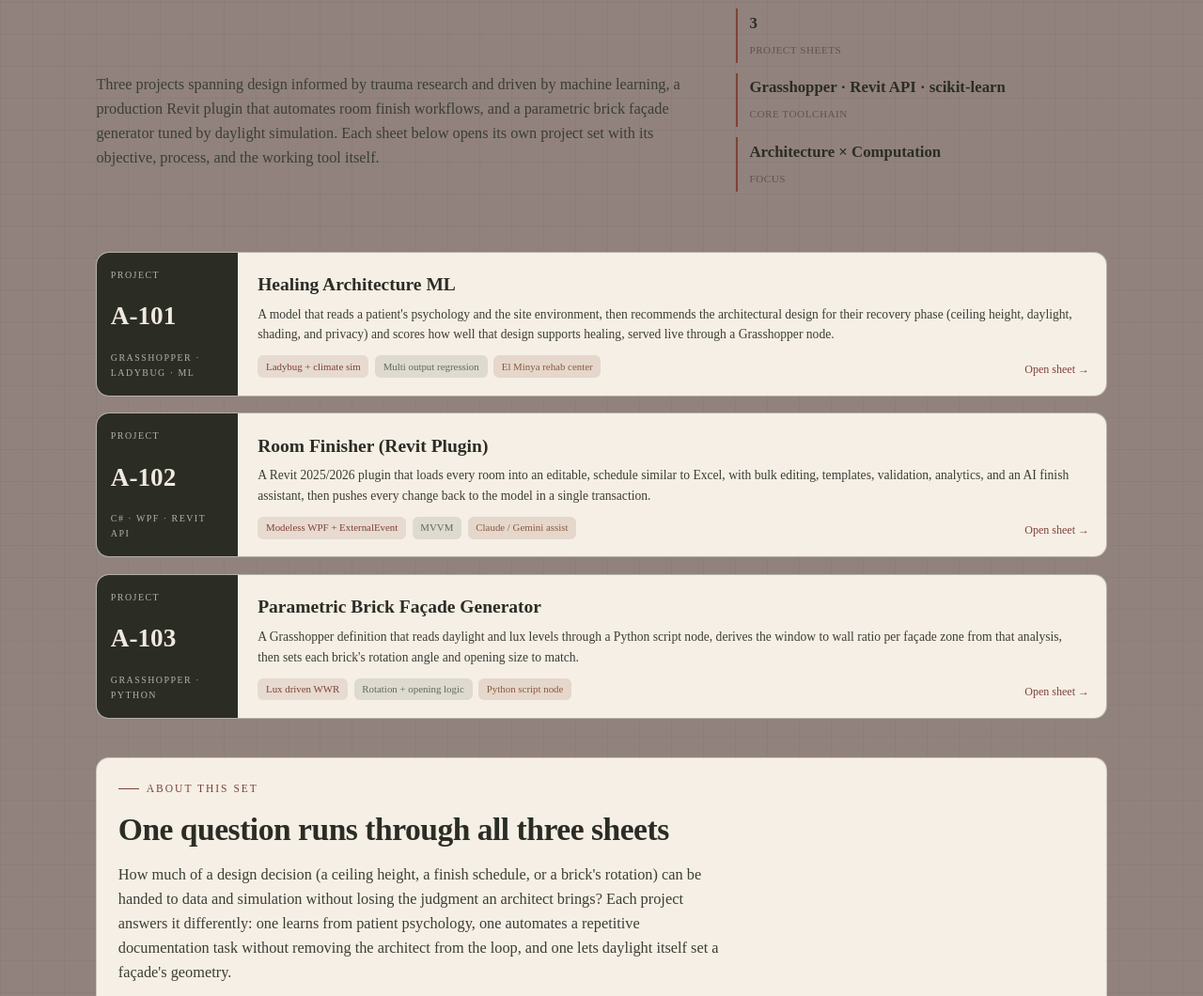
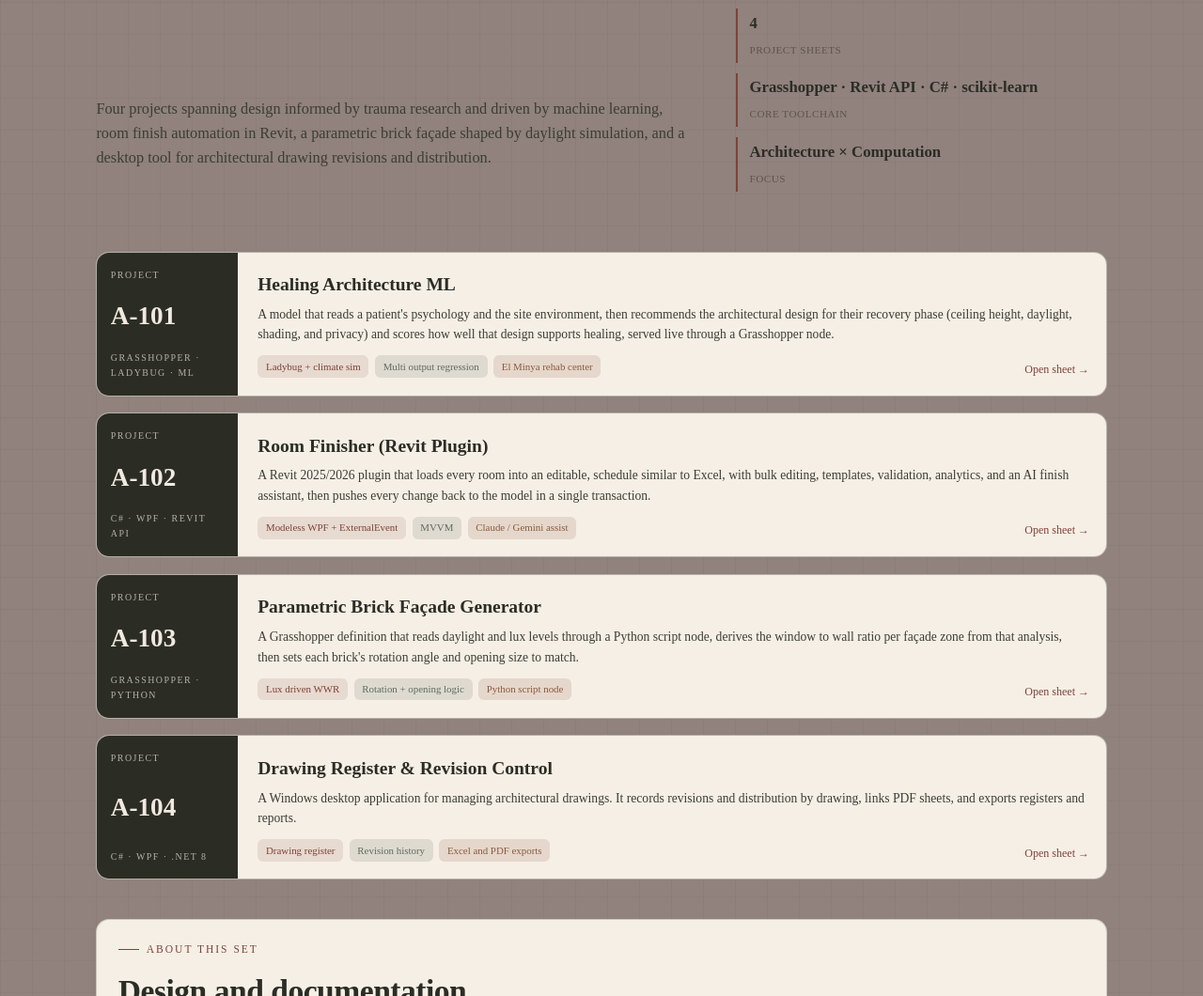
Before and after one commit to Jamila-2004/FinalSmartPortfolio, a plain HTML site: page index.html in a window 1280 px wide. Shown: the part 236-1296 px from the top of the page at 94% size. Drawn offline with Linux system fonts and the light colour scheme.

Commit message:
Add Drawing Register portfolio project

```diff
--- a/index.html
+++ b/index.html
@@ -53,13 +53,12 @@
 <section class="hero">
   <h1>Architecture that learns from<br><span class="hl">data, code, and craft.</span></h1>
   <div class="hero-grid">
-    <p class="sub">Three projects spanning design informed by trauma research and driven by machine learning, a
-      production Revit plugin that automates room finish workflows, and a parametric brick façade
-      generator tuned by daylight simulation. Each sheet below opens its own project set with its objective,
-      process, and the working tool itself.</p>
+    <p class="sub">Four projects spanning design informed by trauma research and driven by machine learning,
+      room finish automation in Revit, a parametric brick façade shaped by daylight simulation, and
+      a desktop tool for architectural drawing revisions and distribution.</p>
     <div class="hero-stats">
-      <div class="hero-stat"><b>3</b><span>Project sheets</span></div>
-      <div class="hero-stat"><b>Grasshopper · Revit API · scikit-learn</b><span>Core toolchain</span></div>
+      <div class="hero-stat"><b>4</b><span>Project sheets</span></div>
+      <div class="hero-stat"><b>Grasshopper · Revit API · C# · scikit-learn</b><span>Core toolchain</span></div>
       <div class="hero-stat"><b>Architecture × Computation</b><span>Focus</span></div>
     </div>
   </div>
@@ -106,16 +105,26 @@
     <div class="sheet-arrow">Open sheet →</div>
   </div>
 
+  <div class="sheet">
+    <a class="hitbox" href="projects/drawingregister/index.html" aria-label="Open Drawing Register and Revision Control"></a>
+    <div class="sheet-num"><span>Project</span><b>A-104</b><span>C# · WPF · .NET 8</span></div>
+    <div class="sheet-body">
+      <h3>Drawing Register &amp; Revision Control</h3>
+      <p>A Windows desktop application for managing architectural drawings. It records revisions and
+        distribution by drawing, links PDF sheets, and exports registers and reports.</p>
+      <div class="sheet-tags"><span class="chip">Drawing register</span><span class="chip b">Revision history</span><span class="chip o">Excel and PDF exports</span></div>
+    </div>
+    <div class="sheet-arrow">Open sheet →</div>
+  </div>
+
 </section>
 
 <section class="about card">
   <div class="eyebrow">About this set</div>
-  <h2 style="margin-top:.5rem">One question runs through all three sheets</h2>
-  <p class="sub" style="margin-bottom:0">How much of a design decision (a ceiling height, a finish
-    schedule, or a brick's rotation) can be handed to data and simulation without losing the judgment
-    an architect brings? Each project answers it differently: one learns from patient psychology,
-    one automates a repetitive documentation task without removing the architect from the loop, and
-    one lets daylight itself set a façade's geometry.</p>
+  <h2 style="margin-top:.5rem">Design and documentation</h2>
+  <p class="sub" style="margin-bottom:0">These projects explore how computation supports architectural
+    decisions and everyday documentation, from evaluating daylight and patient needs to scheduling
+    room finishes and tracking drawing issues.</p>
   <div class="skillrow">
     <span>Grasshopper / Rhino</span><span>Ladybug Tools</span><span>Python</span><span>C# / .NET 8</span>
     <span>WPF · MVVM</span><span>Revit API</span><span>scikit-learn</span><span>Data driven design</span>
```
Also changed, not shown: projects/drawingregister/index.html (added, +72 -0 lines).
